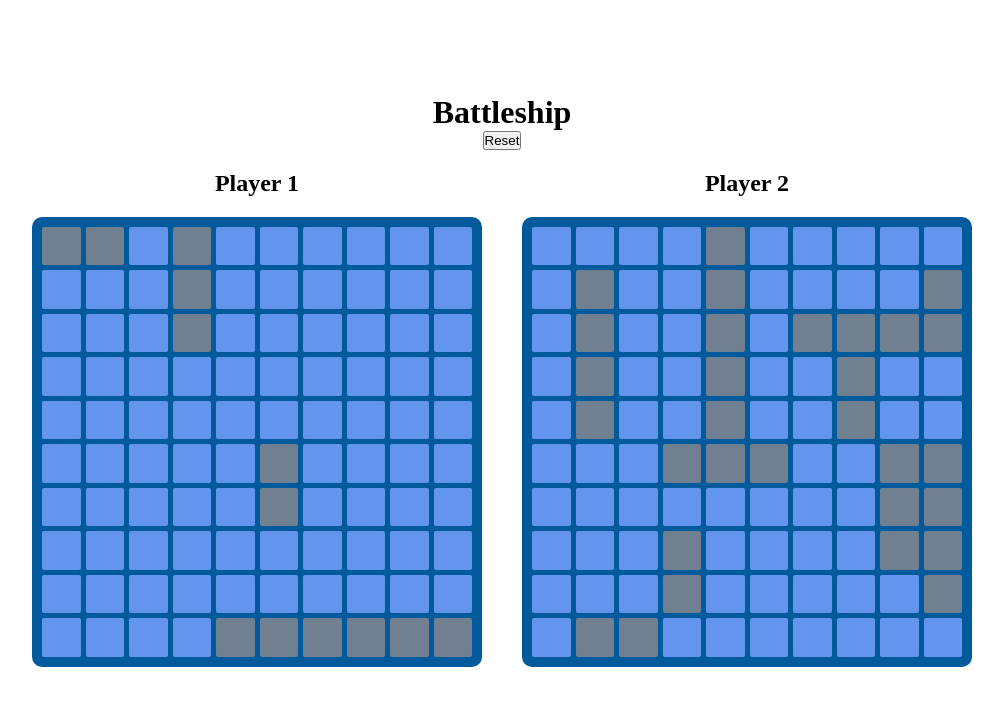
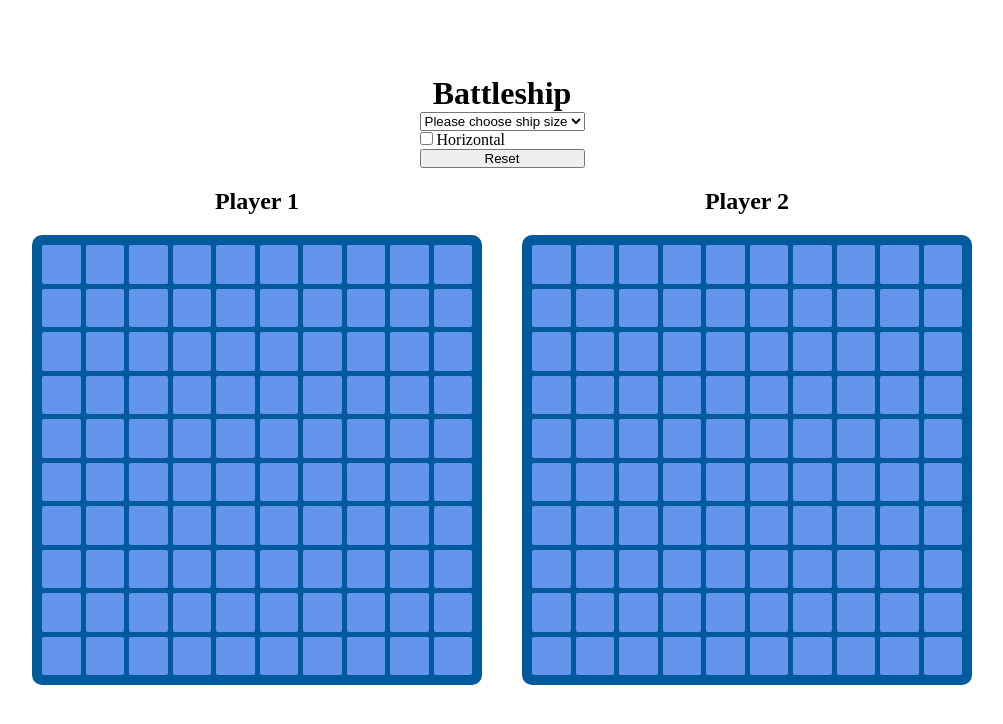
Before and after one commit to OverlordGummyBear/battleships, a website built with webpack: page src/index.html in a window 1280 px wide. Shown: the whole page, without its empty margins (138-1141 px from the left). Built offline with nearby package versions, Linux system fonts and the light colour scheme.

Commit message:
Render ship placement options

```diff
--- a/src/index.html
+++ b/src/index.html
@@ -7,7 +7,19 @@
 </head>
 <body>
     <h1>Battleship</h1>
-    <button id="reset-button"> Reset </button>
+
+    <div id="gameprep">
+        <select id="ships-to-place">
+
+        </select>
+        <div>
+            <input type="checkbox" id="horizontal" name="horizontal">
+            <label for="horizontal">Horizontal</label>
+        </div>
+
+        <button id="reset-button"> Reset </button>
+    </div>
+
     <h2 class="finish-message"> </h2>
     <div class="player-boards-container">
         <div>
--- a/src/index.js
+++ b/src/index.js
@@ -2,32 +2,48 @@ import "./styles.css";
 import Game from "./modules/game.js";
 import GameViewer from "./modules/gameViewer.js";
 
-let areShipsPlaced = false;
-let isHorizontal = true;
-let shipLength = 2;
-
 const p1BoardDiv = document.getElementById("p1-board");
 const p2BoardDiv = document.getElementById("p2-board");
 const finishMessageH2 = document.querySelector(".finish-message");
-
+const horizontalCheckbox = document.getElementById("horizontal");
+const shipOptionInput = document.getElementById("ships-to-place");
 const resetButton = document.getElementById("reset-button");
 
-const game = new Game(10);
+
+const game = new Game(10, [6, 4, 4, 3, 3, 3, 2, 2, 2, 2]);
 const gameViewer = new GameViewer();
+
+let areShipsPlaced = false;
+let isHorizontal = false;
+let shipLength = 0;
+let fleet = game.fleet;
+
 gameViewer.renderBoard(p1BoardDiv, game.player1.gameBoard.getAllSquareStates(), game.boardSize, true);
 gameViewer.renderBoard(p2BoardDiv, game.player2.gameBoard.getAllSquareStates(), game.boardSize, true);
+renderShipOption();
+
+
+shipOptionInput.addEventListener("change", (e) => {
+    shipLength = e.target.value;
+})
+
 
 resetButton.addEventListener("click", () => {
     game.resetGame();
     gameViewer.renderBoard(p1BoardDiv, game.player1.gameBoard.getAllSquareStates(), game.boardSize, true);
     gameViewer.renderBoard(p2BoardDiv, game.player2.gameBoard.getAllSquareStates(), game.boardSize, true);
     finishMessageH2.textContent = "";
+    areShipsPlaced = false;
 });
+
+horizontalCheckbox.addEventListener("change", () => {
+    isHorizontal = horizontalCheckbox.checked;
+})
 
 p1BoardDiv.addEventListener("click", (e) => {
     if(areShipsPlaced) return;
+    if(shipLength === 0) return;
 
-    console.log(e.target.dataset.x)
     if(e.target.dataset.x === undefined) return;
 
     const xCoordinate = Number(e.target.dataset.x);
@@ -36,13 +52,17 @@ p1BoardDiv.addEventListener("click", (e) => {
     const validPlacement = game.player1.gameBoard.checkValidShipPlacement(
         [xCoordinate, yCoordinate], shipLength, isHorizontal);
 
-    console.log(validPlacement)
-
     if(!validPlacement) return;
 
     game.player1.gameBoard.placeShip([xCoordinate, yCoordinate], shipLength, isHorizontal);
 
     gameViewer.renderBoard(p1BoardDiv, game.player1.gameBoard.getAllSquareStates(), game.boardSize, true);
+
+    //remove placed ship from ship options
+    let shipIndex = fleet.findIndex(ship => ship === Number(shipLength))
+    fleet.splice(shipIndex, 1);
+
+    renderShipOption();
 
     shipLength = 0;
 });
@@ -63,6 +83,7 @@ p1BoardDiv.addEventListener("mouseover", (e) => {
     let validShipPlacement = game.player1.gameBoard.checkValidShipPlacement(
         [xCoordinate, yCoordinate], shipLength, isHorizontal
     )
+
     let placement = validShipPlacement ? "ship" : "hit";
     let currentState = game.player1.gameBoard.getAllSquareStates();
 
@@ -70,16 +91,17 @@ p1BoardDiv.addEventListener("mouseover", (e) => {
         if(isHorizontal){
             currentState[yCoordinate][xCoordinate + i] = placement;
         } else {
-            if(!game.player1.gameBoard.checkValidShipPlacement(
-                [xCoordinate, yCoordinate + i], 1, isHorizontal)){
+            if(yCoordinate + i >= game.boardSize)
                 break;
-            }
 
             currentState[yCoordinate + i][xCoordinate] = placement;
         }
     }
 
     gameViewer.renderBoard(p1BoardDiv, currentState, game.boardSize, true);
+
+    if(fleet.length === 0)
+        areShipsPlaced = true;
 })
 
 p2BoardDiv.addEventListener("click", (e) => {
@@ -112,3 +134,19 @@ p2BoardDiv.addEventListener("click", (e) => {
         return;
     }
 })
+
+function renderShipOption(){
+    shipOptionInput.textContent = "";
+
+    const defaultOption = document.createElement("option");
+    defaultOption.value = 0;
+    defaultOption.textContent = "Please choose ship size";
+    shipOptionInput.appendChild(defaultOption);
+
+    fleet.forEach(shipLength => {
+        const shipOption = document.createElement("option");
+        shipOption.value = shipLength;
+        shipOption.textContent = shipLength;
+        shipOptionInput.appendChild(shipOption);
+    })
+}
--- a/src/modules/computerPlayer.js
+++ b/src/modules/computerPlayer.js
@@ -3,13 +3,13 @@ import Player from "./player.js";
 class ComputerPlayer extends Player{
     #validMoves = [];
 
-    constructor(playerName, boardSize){
-        super(playerName, boardSize);
+    constructor(playerName, boardSize, fleet){
+        super(playerName, boardSize, fleet);
         this.generateValidMoves();
     }
 
     placeFleet(){
-        const shipLengthToPlace = [5, 4, 4, 3, 3, 3, 2, 2, 2, 2];
+        const shipLengthToPlace = this.fleet;
 
         let i = 0;
         while(i < shipLengthToPlace.length){
--- a/src/modules/game.js
+++ b/src/modules/game.js
@@ -7,11 +7,13 @@ class Game{
     #currentPlayer;
     #isGameFinished = false;
     #boardSize;
+    #fleet;
 
-    constructor(boardSizes){
+    constructor(boardSizes, fleet){
+        this.#fleet = fleet
         this.#boardSize = boardSizes;
-        this.#player1 = new Player("Player 1", this.#boardSize);
-        this.#player2 = new ComputerPlayer("Player 2", this.#boardSize);
+        this.#player1 = new Player("Player 1", this.#boardSize, fleet);
+        this.#player2 = new ComputerPlayer("Player 2", this.#boardSize, fleet);
         this.#currentPlayer = this.#player1;
     }
 
@@ -20,6 +22,7 @@ class Game{
     get boardSize(){ return this.#boardSize; }
     get currentPlayer(){ return this.#currentPlayer; }
     get currentOpponent(){ return this.#currentPlayer === this.#player1 ? this.#player2 : this.#player1 }
+    get fleet(){ return this.#fleet; }
 
     changePlayer(){
         this.#currentPlayer = this.#currentPlayer === this.#player1 ? this.#player2 : this.#player1;
--- a/src/modules/gameBoard.js
+++ b/src/modules/gameBoard.js
@@ -33,14 +33,17 @@ class GameBoard{
     }
 
     checkValidShipPlacement([x, y], length, isHorizontal){
+        let lengthNum = Number(length);
+
         //check that neither x or y overflow the board
         if(x >= this.#boardLength || x < 0 || y >= this.#boardLength || y < 0) return false;
         //check that the ship does not overflow the board
-        if((x + length > this.#boardLength && isHorizontal) ||
-            (y + length > this.#boardLength && !isHorizontal)) return false;
+
+        if((x + lengthNum > this.#boardLength && isHorizontal) ||
+            (y + lengthNum > this.#boardLength && !isHorizontal)) return false;
 
         //make sure that no ship is placed in any of the squares before placing
-        for(let i = 0; i < length; i++){
+        for(let i = 0; i < lengthNum; i++){
             let shipInfo = isHorizontal ? this.#board[y][x + i] : this.#board[y + i][x];
 
             //return false to show that placement was unsuccessful
--- a/src/modules/gameViewer.js
+++ b/src/modules/gameViewer.js
@@ -28,6 +28,12 @@ class GameViewer{
             }
         }
     }
+
+    updateSquares(container, updatedSquares, showShips){
+        for(let i = 0; i < updatedSquares.length; i++){
+
+        }
+    }
 }
 
 export default GameViewer;
--- a/src/modules/player.js
+++ b/src/modules/player.js
@@ -3,18 +3,21 @@ import GameBoard from "./gameBoard.js";
 class Player{
     #playerName;
     #gameBoard;
+    #fleet;
 
-    constructor(playerName, boardSize){
+    constructor(playerName, boardSize, fleet){
         if(!Number.isInteger(boardSize) || boardSize < 1) throw new Error("boardSize has to be an integer higher than 0");
 
         this.#playerName = playerName;
         this.#gameBoard = new GameBoard(boardSize);
+        this.#fleet = fleet;
 
-        this.placeFleet();
+        //this.placeFleet();
     }
 
     get playerName(){ return this.#playerName; }
     get gameBoard(){ return this.#gameBoard; }
+    get fleet(){ return this.#fleet; }
 
     placeFleet(){
         this.#gameBoard.placeShip([0,0], 2, true);
--- a/src/styles.css
+++ b/src/styles.css
@@ -22,6 +22,11 @@ body{
 .player-boards-container > div{
     text-align: center;
     margin: 20px 10px
+}
+
+#gameprep{
+    display: flex;
+    flex-direction: column;
 }
 
 .board-container{
```
Also changed, not shown: src/tests/gameBoard.test.js (+5 -0 lines).
